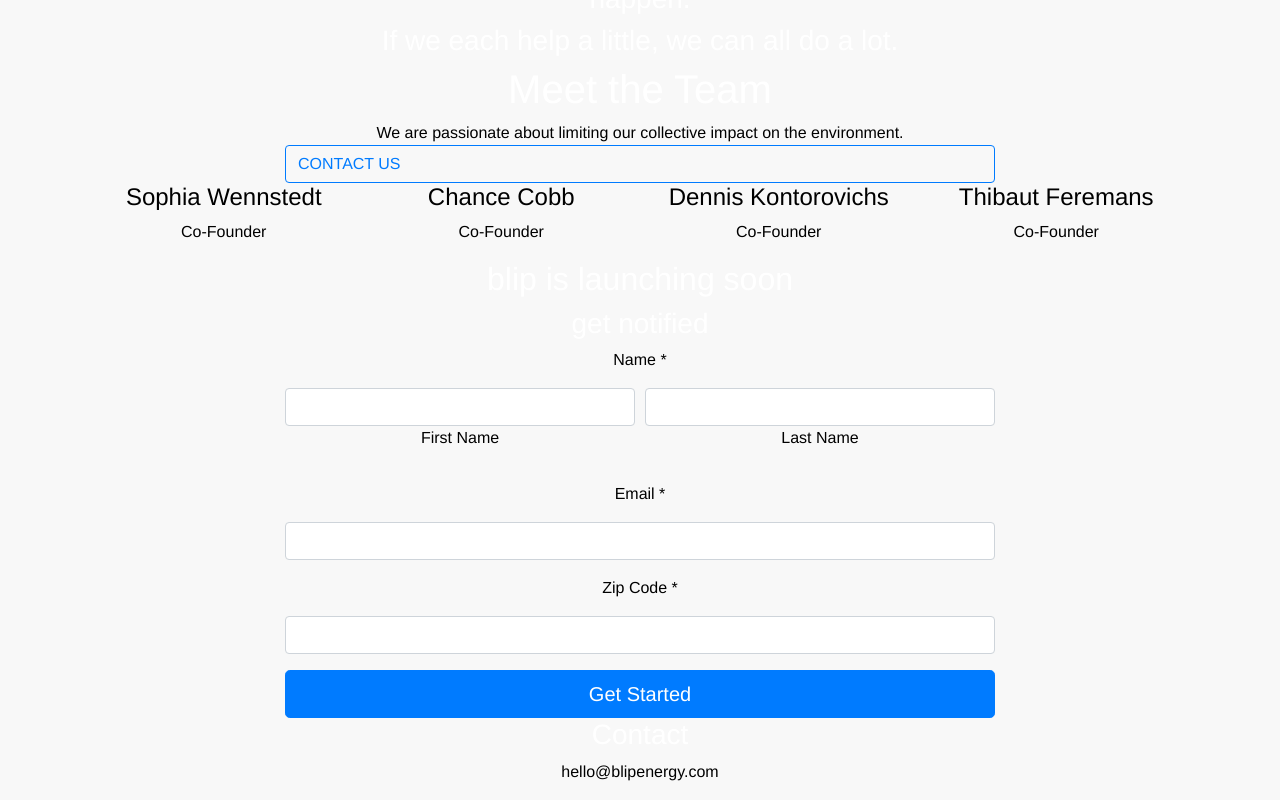
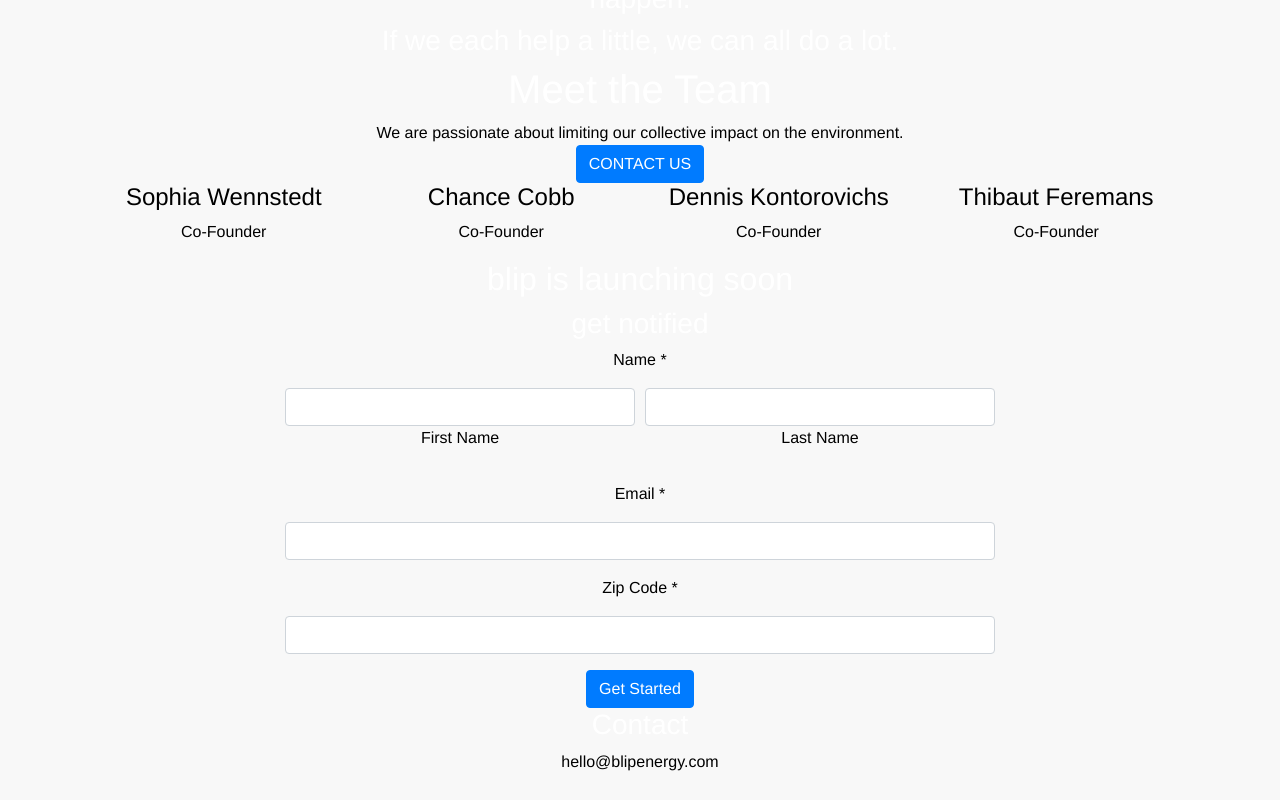
Before and after one commit to xiushiwang/spa-blip, a Vue app: page /about in a window 1280 px wide. Shown: the part 530-1330 px from the top of the page. Built offline with nearby package versions, Linux system fonts and the light colour scheme; some icons are missing.

Commit message:
Update about.vue

```diff
--- a/src/components/about.vue
+++ b/src/components/about.vue
@@ -91,7 +91,7 @@
                   We are passionate about limiting our collective impact on the environment.
                 </p>
                 <div class="card-pricing-footer">
-                  <a href="https://www.blipenergy.com/contact-us" class="btn btn-outline-primary btn-block d-flex justify-between items-center">CONTACT US<i class="fas fa-arrow-right text-14"></i></a>
+                  <a href="https://www.blipenergy.com/contact-us" class="btn btn-primary">CONTACT US<i class="fas fa-arrow-right text-14"></i></a>
                 </div>
               </div>
             </div>
@@ -188,7 +188,7 @@
                   </div>
 
                   <div class="form-group mb-0">
-                    <button type="submit" class="btn btn-primary btn-lg btn-block">Get Started</button>
+                    <button type="submit" class="btn btn-primary">Get Started</button>
                   </div>
                 </form>
               </div>
```
